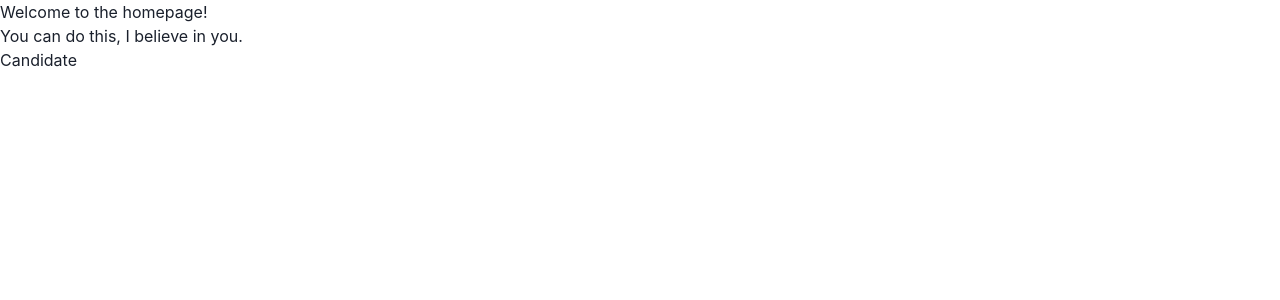
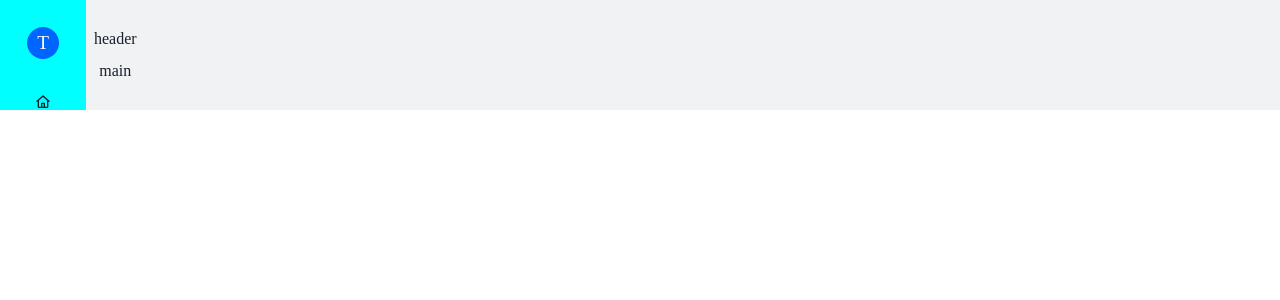
Before and after one commit to tangxife/react.ts.void, a React (Create React App) app: page / in a window 1280 px wide. Shown: the top 300 px of the page. Built offline with nearby package versions, Linux system fonts and the light colour scheme.

Commit message:
fetcher: routeview + saidebar doing ...

```diff
--- /dev/null
+++ b/src/components/Header.tsx
@@ -0,0 +1,11 @@
+import React from "react"
+
+const Header: React.FC = () => {
+  return (
+    <>
+      <div>header</div>
+    </>
+  )
+}
+
+export default Header
--- /dev/null
+++ b/src/components/Icons/HomeIcon.tsx
@@ -0,0 +1,15 @@
+import React from "react"
+import { createIcon } from "@chakra-ui/react"
+
+const UpDownIcon = createIcon({
+  displayName: "HomeIcon",
+  viewBox: "0 0 24 24",
+  path: (
+    <path
+      fill="currentColor"
+      d="M11.336 2.253a1 1 0 0 1 1.328 0l9 8a1 1 0 0 1-1.328 1.494L20 11.45V19a2 2 0 0 1-2 2H6a2 2 0 0 1-2-2v-7.55l-.336.297a1 1 0 0 1-1.328-1.494l9-8ZM6 9.67V19h3v-5a1 1 0 0 1 1-1h4a1 1 0 0 1 1 1v5h3V9.671l-6-5.333-6 5.333ZM13 19v-4h-2v4h2Z"
+    />
+  )
+})
+
+export default UpDownIcon
--- /dev/null
+++ b/src/components/Sidebar.tsx
@@ -0,0 +1,16 @@
+import React from "react"
+import { VStack, Avatar } from "@chakra-ui/react"
+import HomeIcon from "src/components/Icons/HomeIcon"
+
+import theme from "src/theme/theme"
+
+const Sidebar: React.FC = () => {
+  return (
+    <VStack w="86px" h="100%" bg="cyan">
+      <Avatar w="32px" h="32px" m="27px" name="T" bg={theme.Color.Primary.primary} />
+      <HomeIcon />
+    </VStack>
+  )
+}
+
+export default Sidebar
--- a/src/index.css
+++ b/src/index.css
@@ -1,13 +1,23 @@
-body {
+/*body {*/
+/*  margin: 0;*/
+/*  font-family: -apple-system, BlinkMacSystemFont, 'Segoe UI', 'Roboto', 'Oxygen',*/
+/*    'Ubuntu', 'Cantarell', 'Fira Sans', 'Droid Sans', 'Helvetica Neue',*/
+/*    sans-serif;*/
+/*  -webkit-font-smoothing: antialiased;*/
+/*  -moz-osx-font-smoothing: grayscale;*/
+/*}*/
+
+/*code {*/
+/*  font-family: source-code-pro, Menlo, Monaco, Consolas, 'Courier New',*/
+/*    monospace;*/
+/*}*/
+
+* {
   margin: 0;
-  font-family: -apple-system, BlinkMacSystemFont, 'Segoe UI', 'Roboto', 'Oxygen',
-    'Ubuntu', 'Cantarell', 'Fira Sans', 'Droid Sans', 'Helvetica Neue',
-    sans-serif;
-  -webkit-font-smoothing: antialiased;
-  -moz-osx-font-smoothing: grayscale;
+  padding: 0;
+  font-family: Noto Sans JP;
 }
 
-code {
-  font-family: source-code-pro, Menlo, Monaco, Consolas, 'Courier New',
-    monospace;
+#root {
+  background-color: #F0F2F4;
 }
--- /dev/null
+++ b/src/pages/RoutesView/AppLayoutUser.tsx
@@ -0,0 +1,21 @@
+import React from "react"
+import { Box, HStack, VStack } from "@chakra-ui/react"
+
+import Sidebar from "src/components/Sidebar"
+import Header from "src/components/Header"
+
+const AppLayoutUser: React.FC = () => {
+  return (
+    <>
+      <HStack>
+        <Sidebar />
+        <VStack>
+          <Header />
+          <Box>main</Box>
+        </VStack>
+      </HStack>
+    </>
+  )
+}
+
+export default AppLayoutUser
--- a/src/pages/RoutesView/index.tsx
+++ b/src/pages/RoutesView/index.tsx
@@ -1,14 +1,14 @@
 import React from "react"
 import { BrowserRouter, Routes, Route } from "react-router-dom"
 
-import Home from "src/pages/Home"
+import AppLayoutUser from "./AppLayoutUser"
 import Candidate from "src/pages/Candidate"
 
 const RoutesView = () => {
   return (
     <BrowserRouter>
       <Routes>
-        <Route path="/" element={<Home />} />
+        <Route path="/" element={<AppLayoutUser />} />
         <Route path="candidate" element={<Candidate />} />
       </Routes>
     </BrowserRouter>
```
Also changed, not shown: src/pages/RoutesView/AppLayoutCandidate.tsx (added, +11 -0 lines), src/pages/RoutesView/AppLayoutReferer.tsx (added, +7 -0 lines).
